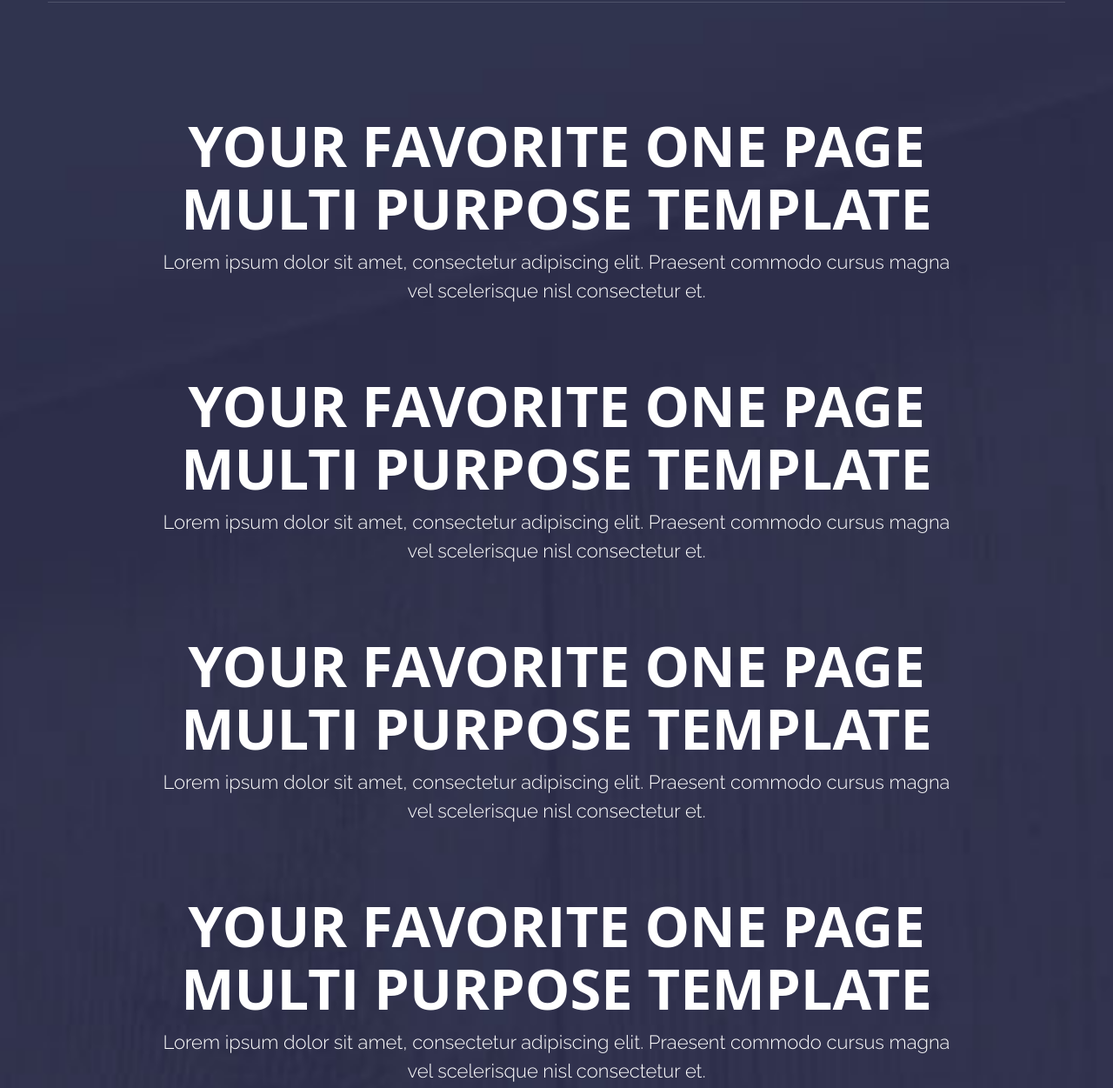
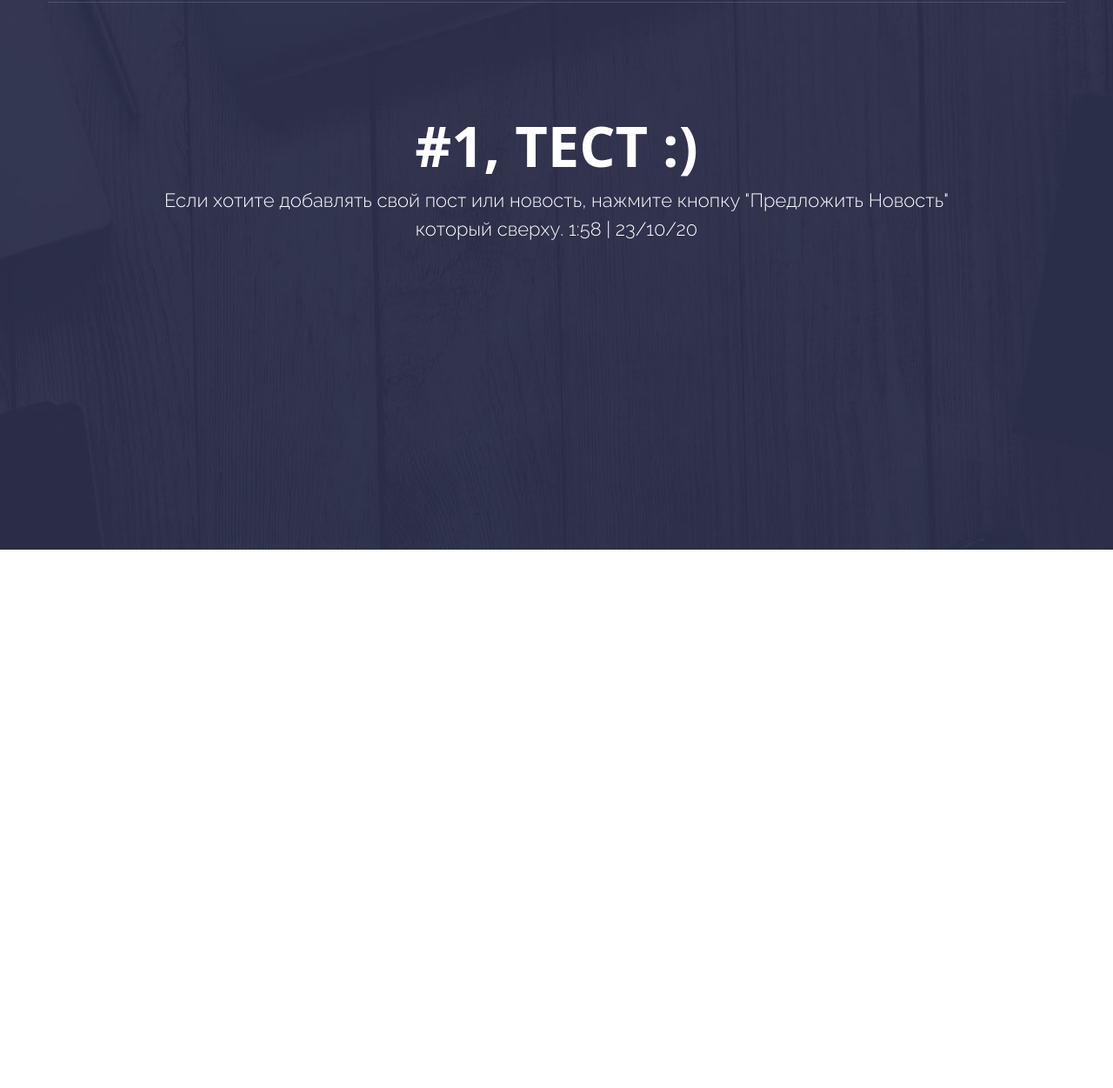
Before and after one commit to NOLLLMOD/qwertyuiop10ekqwertyuiopasdfgh.github.io, a plain HTML site: page index.html in a window 1280 px wide. Shown: the part 118-1369 px from the top of the page at 87% size. After the commit the page ends 800 px from the top, so only its background shows below. Drawn offline with nearby package versions, Linux system fonts and the light colour scheme.

Commit message:
Update index.html

```diff
--- a/index.html
+++ b/index.html
@@ -36,17 +36,9 @@
             <div class="col-md-10 col-md-offset-1">
                 <div class="banner-text text-center">
 
-                    <h1>Your Favorite One Page Multi Purpose Template</h1>
-                    <p>Lorem ipsum dolor sit amet, consectetur adipiscing elit. Praesent commodo cursus magna vel scelerisque nisl consectetur et.</p>
-                      <h1>Your Favorite One Page Multi Purpose Template</h1>
-                    <p>Lorem ipsum dolor sit amet, consectetur adipiscing elit. Praesent commodo cursus magna vel scelerisque nisl consectetur et.</p>  <h1>Your Favorite One Page Multi Purpose Template</h1>
-                    <p>Lorem ipsum dolor sit amet, consectetur adipiscing elit. Praesent commodo cursus magna vel scelerisque nisl consectetur et.</p>  <h1>Your Favorite One Page Multi Purpose Template</h1>
-                    <p>Lorem ipsum dolor sit amet, consectetur adipiscing elit. Praesent commodo cursus magna vel scelerisque nisl consectetur et.</p>  <h1>Your Favorite One Page Multi Purpose Template</h1>
-                    <p>Lorem ipsum dolor sit amet, consectetur adipiscing elit. Praesent commodo cursus magna vel scelerisque nisl consectetur et.</p>  <h1>Your Favorite One Page Multi Purpose Template</h1>
-                    <p>Lorem ipsum dolor sit amet, consectetur adipiscing elit. Praesent commodo cursus magna vel scelerisque nisl consectetur et.</p>  <h1>Your Favorite One Page Multi Purpose Template</h1>
-                    <p>Lorem ipsum dolor sit amet, consectetur adipiscing elit. Praesent commodo cursus magna vel scelerisque nisl consectetur et.</p>  <h1>Your Favorite One Page Multi Purpose Template</h1>
-                    <p>Lorem ipsum dolor sit amet, consectetur adipiscing elit. Praesent commodo cursus magna vel scelerisque nisl consectetur et.</p>
-
+                    <h1>#1, Тест :)</h1>
+                    <p>Если хотите добавлять свой пост или новость, нажмите кнопку "Предложить Новость" который сверху. 1:58  |
+                   23/10/20</p>
             </div>
         </div>
     </footer><!-- footer -->
```
